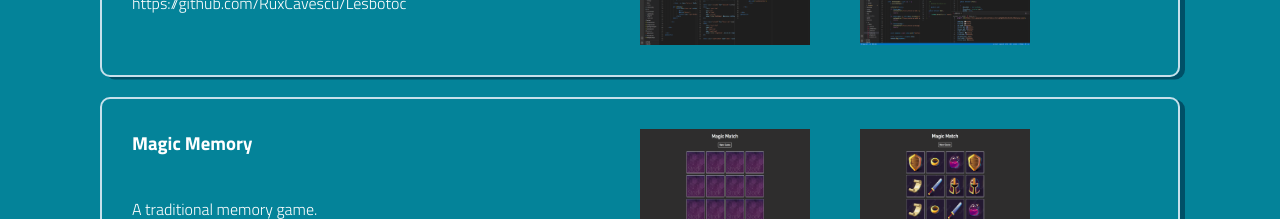
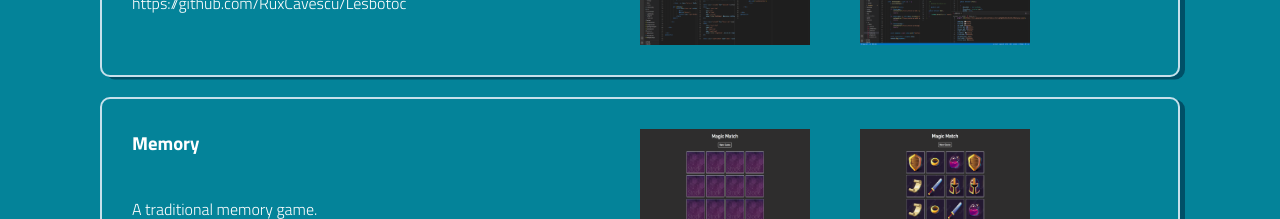
Before and after one commit to queuing4oranges/portfolio, a React (Create React App) app: page / in a window 1280 px wide. Shown: the part 1380-1599 px from the top of the page. Built offline with nearby package versions, Linux system fonts and the light colour scheme.

Commit message:
changed alt for img

```diff
--- a/src/components/ProjectsAlt.js
+++ b/src/components/ProjectsAlt.js
@@ -34,25 +34,25 @@ function Projects() {
                         onClick={toggleClass}
                         className="screenshots"
                         src="../assets/portfolio_screen1.PNG"
-                        alt="screenshot magic memory" />
+                        alt="screenshot landing page" />
 
                         <img
                         onClick={toggleClass}
                         className="screenshots"
                         src="../assets/portfolio_screen2.PNG"
-                        alt="screenshot magic memory" />
+                        alt="screenshot landing page" />
 
                         <img
                         onClick={toggleClass}
                         className="screenshots"
                         src="../assets/portfolio_code1.PNG"
-                        alt="screenshot magic memory" />
+                        alt="screenshot code for landing page" />
 
                         <img
                         onClick={toggleClass}
                         className="screenshots"
                         src="../assets/portfolio_code2.PNG"
-                        alt="screenshot magic memory" />
+                        alt="screenshot code for landing page" />
                     </div>
                 </div>
 
@@ -73,32 +73,32 @@ function Projects() {
                         onClick={toggleClass}
                         className="screenshots"
                         src="../assets/portfolio_screen3.PNG"
-                        alt="screenshot magic memory" />
+                        alt="screenshot lesbotoc" />
 
                         <img
                         onClick={toggleClass}
                         className="screenshots"
                         src="../assets/portfolio_screen4.PNG"
-                        alt="screenshot magic memory" />
+                        alt="screenshot lesbotoc" />
 
                         <img
                         onClick={toggleClass}
                         className="screenshots"
                         src="../assets/portfolio_code3.PNG"
-                        alt="screenshot magic memory" />
+                        alt="screenshot code for lesbotoc" />
 
                         <img
                         onClick={toggleClass}
                         className="screenshots"
                         src="../assets/portfolio_code4.PNG"
-                        alt="screenshot magic memory" />
+                        alt="screenshot code for lesbotoc" />
                     </div>
                 </div>
 
                 {/* card3 */}
                 <div className="card">
                     <div className="card__content">
-                            <h3 className="cards__title">Magic Memory</h3>
+                            <h3 className="cards__title">Memory</h3>
                             <ul className="ul__item">
                                 <li className="li__item">A traditional memory game.</li>
                                 <li className="li__item">Tech Stack: JavaScript, React, HTML, CSS</li>
@@ -123,13 +123,13 @@ function Projects() {
                         onClick={toggleClass}
                         className="screenshots"
                         src="../assets/portfolio_code5.PNG"
-                        alt="screenshot magic memory" />
+                        alt="screenshot code for memory" />
 
                         <img
                         onClick={toggleClass}
                         className="screenshots"
                         src="../assets/portfolio_code6.PNG"
-                        alt="screenshot magic memory" />
+                        alt="screenshot code for memory" />
                     </div>
 
 
```
